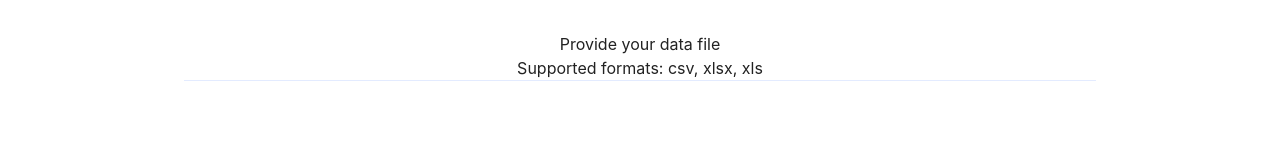
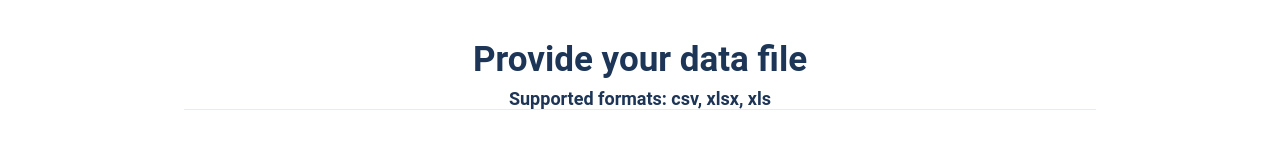
Before and after one commit to jericpat/gift-publisher, a React (Create React App) app: page / in a window 1280 px wide. Shown: the top 160 px of the page. Built offline with nearby package versions, Linux system fonts and the light colour scheme.

Commit message:
[CSS][s]: Add minimal styling

```diff
--- a/src/App.css
+++ b/src/App.css
@@ -41,13 +41,25 @@ code {
 .upload-header {
   grid-area: header;
   border-bottom: 1px solid #e3ebff;
+  margin-bottom: 10px;
 }
 
+.upload-header__title_h1 {
+  font-family: Roboto;
+  font-style: normal;
+  font-weight: bold;
+  font-size: 35px;
+  line-height: 56px;
+  color: #1d3557;
+}
 
-
-.upload-header__title {
-  color: #3f4656;
-  font-weight: 400;
+.upload-header__title_h2 {
+  font-family: Roboto;
+  font-style: normal;
+  font-weight: bold;
+  font-size: 18px;
+  line-height: 21px;
+  color: #1d3557;
 }
 
 .upload-area {
@@ -111,7 +123,7 @@ code {
 }
 
 .upload-edit-area {
-  margin-top: -300px;
+  margin-top: -350px;
   grid-area: editArea;
 }
 
```
